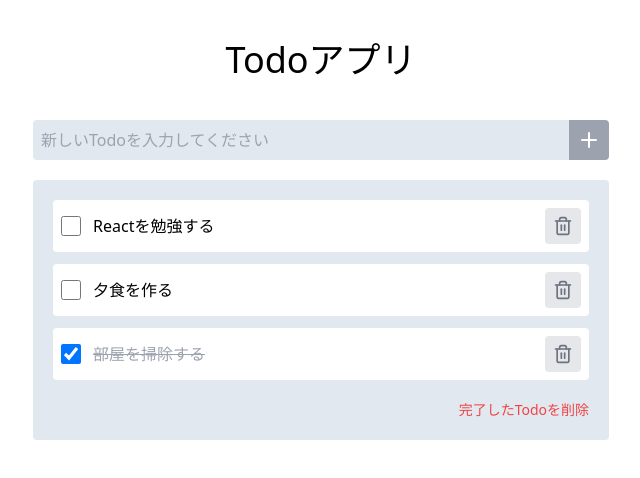
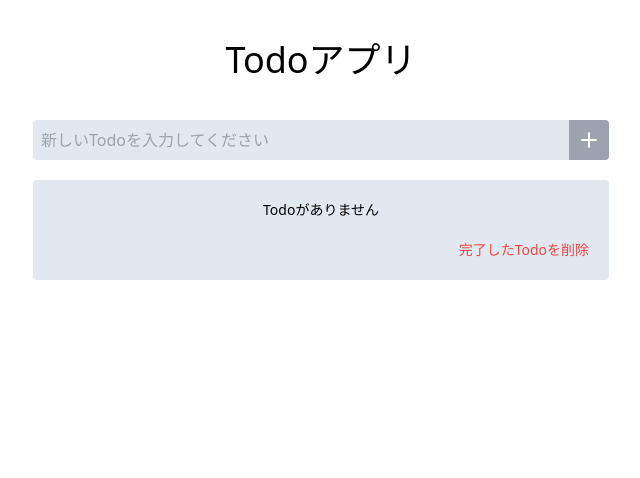
Before and after one commit to egublog/react-todo, a React (Vite) app: page / in a window 1280 px wide. Shown: the top 478 px of the page, without its empty margins (319-959 px from the left). Built offline with nearby package versions, Linux system fonts and the light colour scheme.

Commit message:
add: ローカルストレージ

```diff
--- a/src/App.tsx
+++ b/src/App.tsx
@@ -1,13 +1,23 @@
-import { useState } from 'react';
-
+import { useEffect, useState } from 'react';
 import { TodoList } from './components/TodoList';
-
-import { dummyTodoList } from './data/dummyTodoList';
 import { AddTodoForm } from './components/AddTodoForm';
 import { TodoSummary } from './components/TodoSummary';
+import { Todo } from './types/todo';
 
 function App() {
-  const [todoList, setTodoList] = useState(dummyTodoList);
+  const [todoList, setTodoList] = useState<Todo[]>(() => {
+    // ローカルストレージからTodoを取得
+    const localStorageTodoList = localStorage.getItem('todoList');
+
+    // 配列に変換
+    return JSON.parse(localStorageTodoList ?? '[]');
+  });
+
+  // 第２引数のtodoListの値が変更されると発火
+  useEffect(() => {
+    // ローカルストレージに保存
+    localStorage.setItem('todoList', JSON.stringify(todoList));
+  }, [todoList]);
 
   // 対象のTodoの完了を変更
   const changeCompleted = (id: number) => {
```
